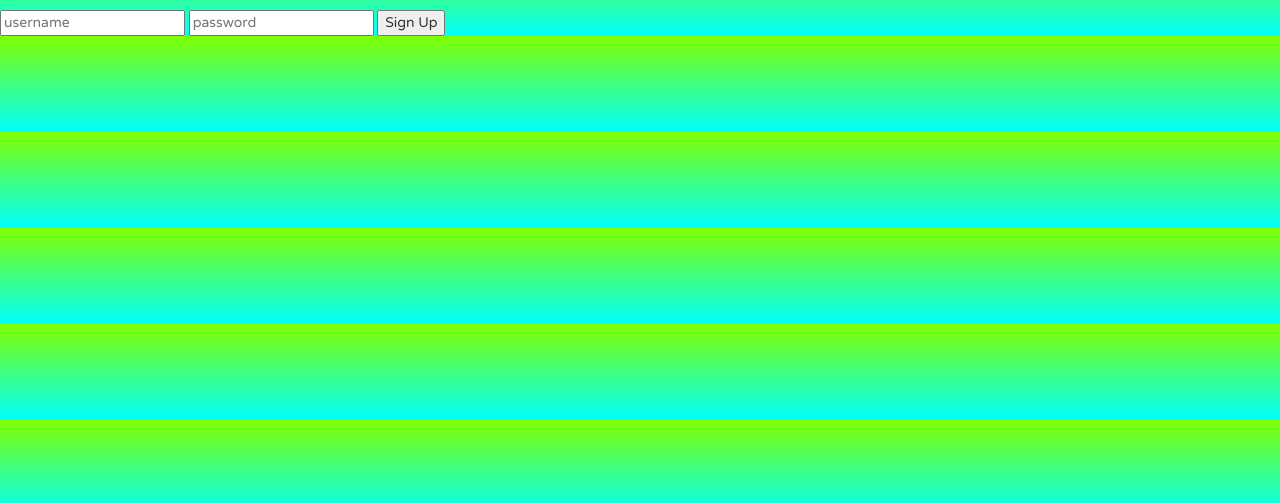
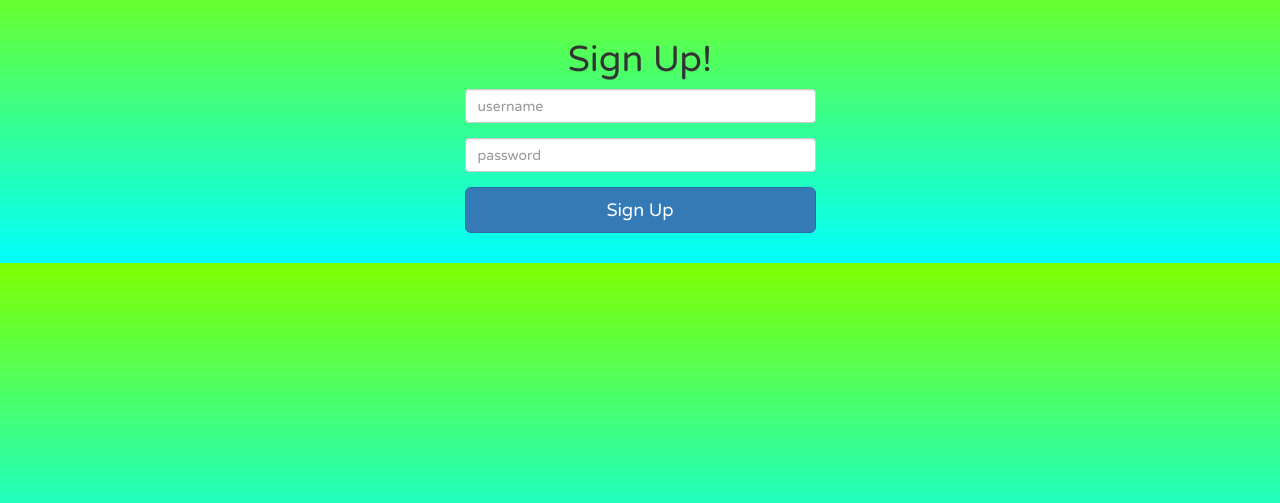
Before and after one commit to TrevorPawlewicz/myPhilly, a Node server app: page /register in a window 1280 px wide. Shown: the part 60-563 px from the top of the page. Run offline with Node 20, Linux system fonts and the light colour scheme; some libraries are stand-ins or nearby versions.

Commit message:
styling register.ejs

```diff
--- a/views/partials/header.ejs
+++ b/views/partials/header.ejs
@@ -40,6 +40,7 @@
 
                 </ul>
             </div>
+
         </div>
     </nav>
     <!-- _______________________NAVBAR_____________________________________ -->
--- a/views/register.ejs
+++ b/views/register.ejs
@@ -1,22 +1,30 @@
 <% include partials/header %>
 <!-- ______________________________________________________________________ -->
 
+<h1>views/register.ejs</h1>
 
 
+<div class="container">
+    <div class="row">
+        <div style="width:30%; margin: 30px auto;">
 
+            <h1 style="text-align: center;">Sign Up!</h1>
 
-<h1>Sign Up!</h1>
+            <form action="/register" method="POST">
+                <div class="form-group">
+                    <input class="form-control" type="text" name="username" placeholder="username">
+                </div>
+                <div class="form-group">
+                    <input class="form-control" type="password" name="password" placeholder="password">
+                </div>
+                <div class="form-group">
+                    <button class="btn btn-lg btn-primary btn-block">Sign Up</button>
+                </div>
+            </form>
 
-
-<form action="/register" method="POST">
-    <input type="text" name="username" placeholder="username">
-    <input type="password" name="password" placeholder="password">
-    <button>Sign Up</button>
-</form>
-
-
-
-
+        </div>
+    </div>
+</div>
 
 
 
```
